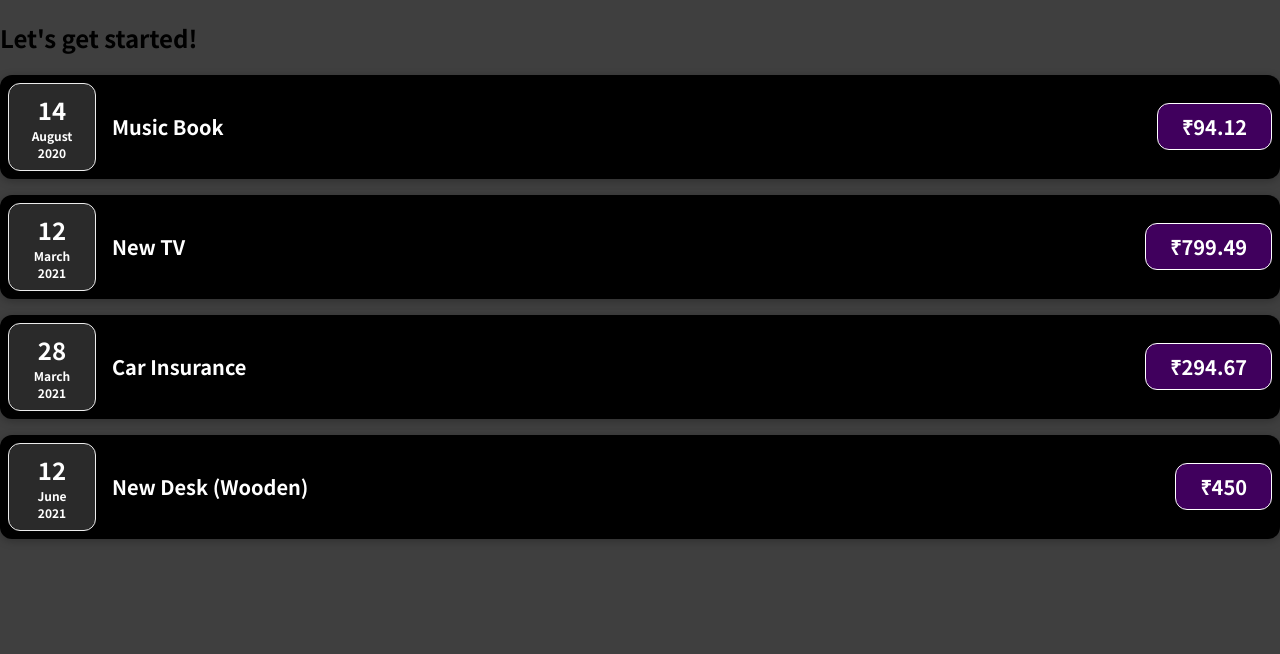
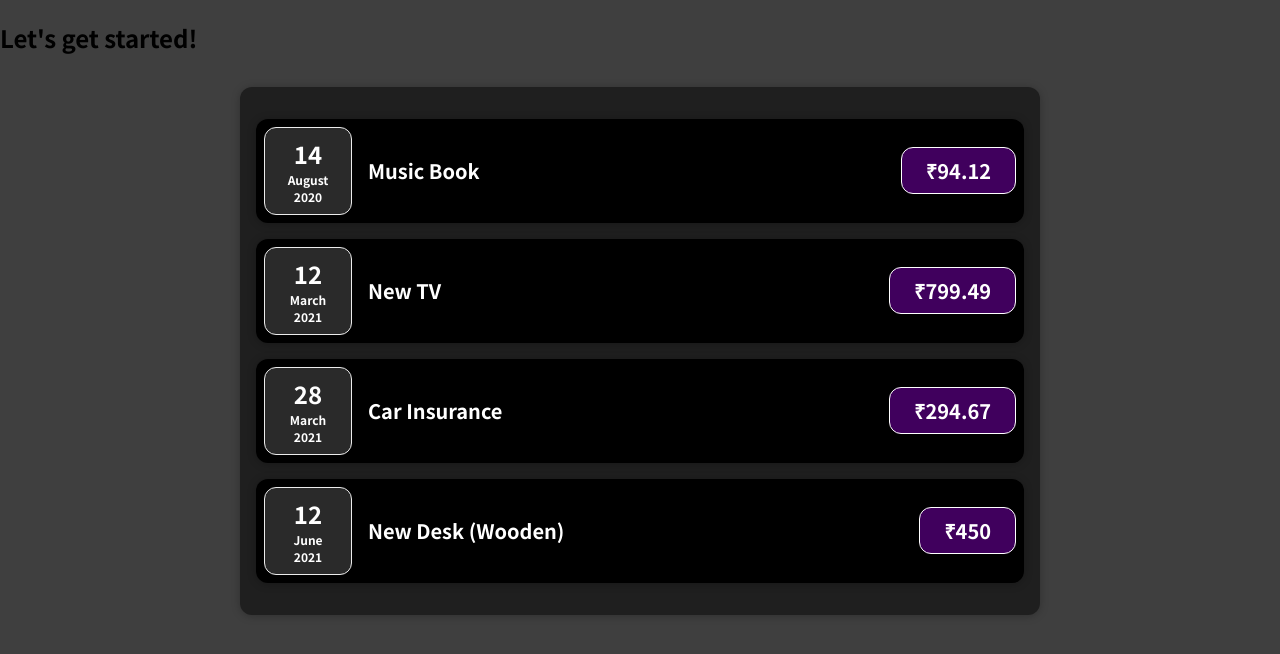
Before and after one commit to SivaSurender/Expense-Tracker-Calculator, a React (Create React App) app: page / in a window 1280 px wide. Shown: the top 654 px of the page. Built offline with nearby package versions, Linux system fonts and the light colour scheme.

Commit message:
Added files

```diff
--- a/src/App.jsx
+++ b/src/App.jsx
@@ -1,4 +1,3 @@
-import ExpenseItem from "./components/ExpenseItem";
 import Expenses from "./components/Expenses";
 function App() {
   const expenses = [
--- /dev/null
+++ b/src/components/Card.css
@@ -0,0 +1,4 @@
+.card {
+  border-radius: 12px;
+  box-shadow: 0 1px 8px rgba(0, 0, 0, 0.25);
+}
--- /dev/null
+++ b/src/components/Card.jsx
@@ -0,0 +1,7 @@
+import "./Card.css";
+const Card = function ({ children, className }) {
+  const cardClass = "card " + className;
+  return <div className={cardClass}>{children}</div>;
+};
+
+export default Card;
--- a/src/components/ExpenseItem.css
+++ b/src/components/ExpenseItem.css
@@ -2,10 +2,8 @@
   display: flex;
   justify-content: space-between;
   align-items: center;
-  box-shadow: 0 2px 8px rgba(0, 0, 0, 0.25);
   padding: 0.5rem;
   margin: 1rem 0;
-  border-radius: 12px;
   background-color: #000000;
 }
 
--- a/src/components/ExpenseItem.jsx
+++ b/src/components/ExpenseItem.jsx
@@ -1,8 +1,9 @@
+import Card from "./Card";
 import ExpenseDate from "./ExpenseDate";
 import "./ExpenseItem.css";
 const ExpenseItem = function ({ id, title, amount, date }) {
   return (
-    <div className="expense-item ">
+    <Card className="expense-item ">
       <ExpenseDate date={date} />
       <div className="expense-item__description">
         <h2>
@@ -10,7 +11,7 @@
         </h2>
         <div className="expense-item__price">₹{amount}</div>
       </div>
-    </div>
+    </Card>
   );
 };
 
--- /dev/null
+++ b/src/components/Expenses.css
@@ -0,0 +1,9 @@
+.expenses {
+  padding: 1rem;
+  background-color: rgb(31, 31, 31);
+  margin: 2rem auto;
+  width: 50rem;
+  max-width: 95%;
+  border-radius: 12px;
+  box-shadow: 0 1px 8px rgba(0, 0, 0, 0.25);
+}
--- a/src/components/Expenses.jsx
+++ b/src/components/Expenses.jsx
@@ -1,7 +1,9 @@
+import Card from "./Card";
 import ExpenseItem from "./ExpenseItem";
+import "./Expenses.css";
 const Expenses = function ({ item }) {
   return (
-    <div>
+    <Card className="expenses">
       <ExpenseItem
         id={item[0].id}
         title={item[0].title}
@@ -27,7 +29,7 @@
         amount={item[3].amount}
         date={item[3].date}
       />
-    </div>
+    </Card>
   );
 };
 export default Expenses;
```
